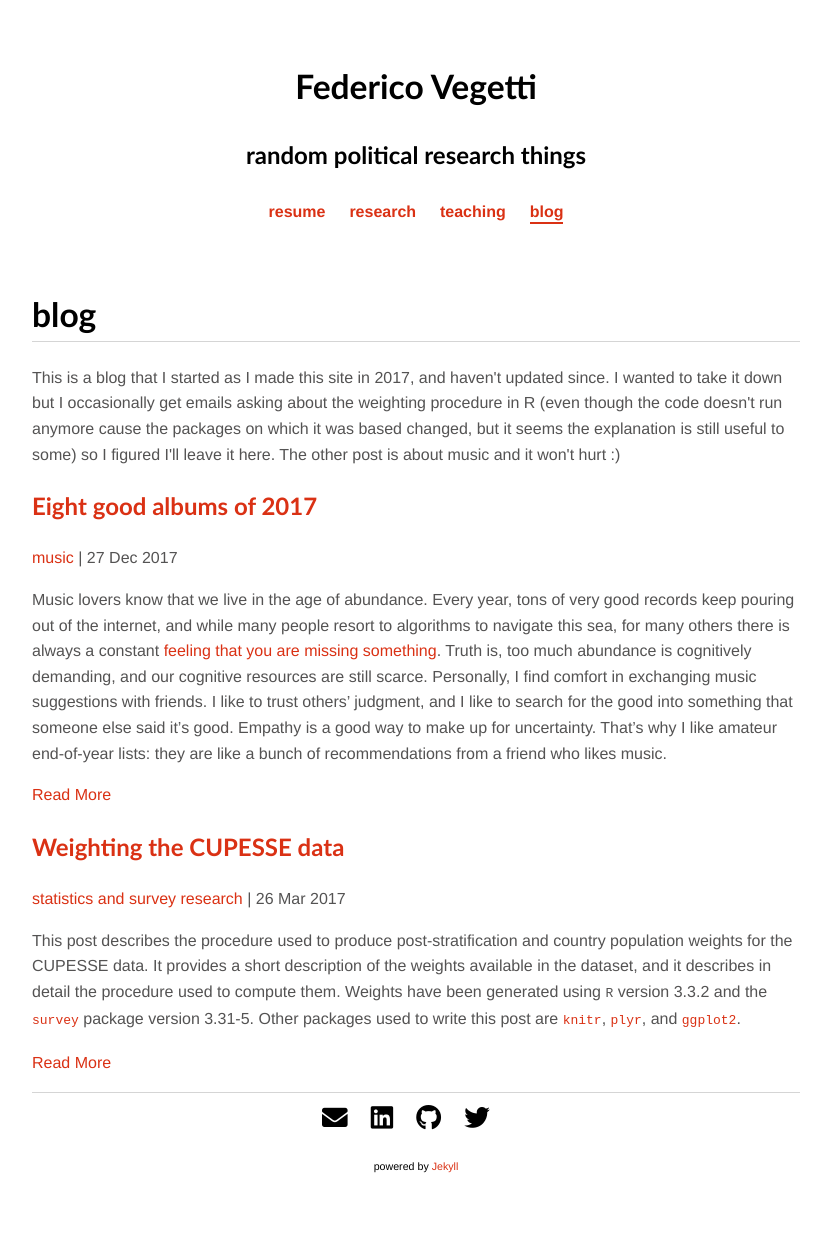
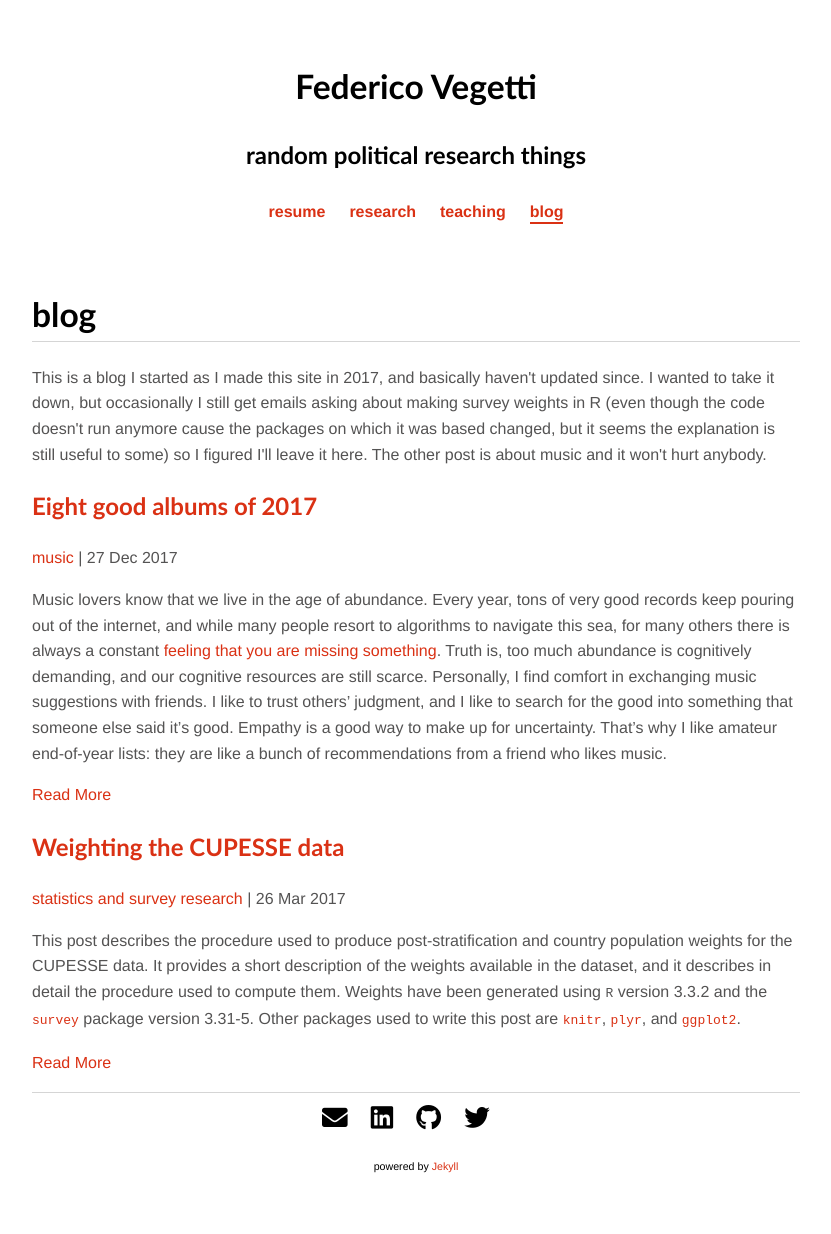
Before and after one commit to federicovegetti/federicovegetti.github.io, a Jekyll site: the page built from blog/index.html, in a window 1280 px wide. Shown: the whole page, without its empty margins (224-1055 px from the left). Built offline with Jekyll 4.4.1, drawn with Linux system fonts in a browser that asks for light colours; nearby versions of some CDN libraries; the list of posts is cut into pages by our own code; a style sheet for code colours, icons or effects is not loaded.

Commit message:
small changes

```diff
--- a/blog/index.html
+++ b/blog/index.html
@@ -5,7 +5,7 @@ title: blog
 
 <h1>{{ page.title }}</h1>
 
-<p>This is a blog that I started as I made this site in 2017, and haven't updated since. I wanted to take it down but I occasionally get emails asking about the weighting procedure in R (even though the code doesn't run anymore cause the packages on which it was based changed, but it seems the explanation is still useful to some) so I figured I'll leave it here. The other post is about music and it won't hurt :)</p>
+<p>This is a blog I started as I made this site in 2017, and basically haven't updated since. I wanted to take it down, but occasionally I still get emails asking about making survey weights in R (even though the code doesn't run anymore cause the packages on which it was based changed, but it seems the explanation is still useful to some) so I figured I'll leave it here. The other post is about music and it won't hurt anybody.</p>
 
 <div>
 	<div class="posts">
```
